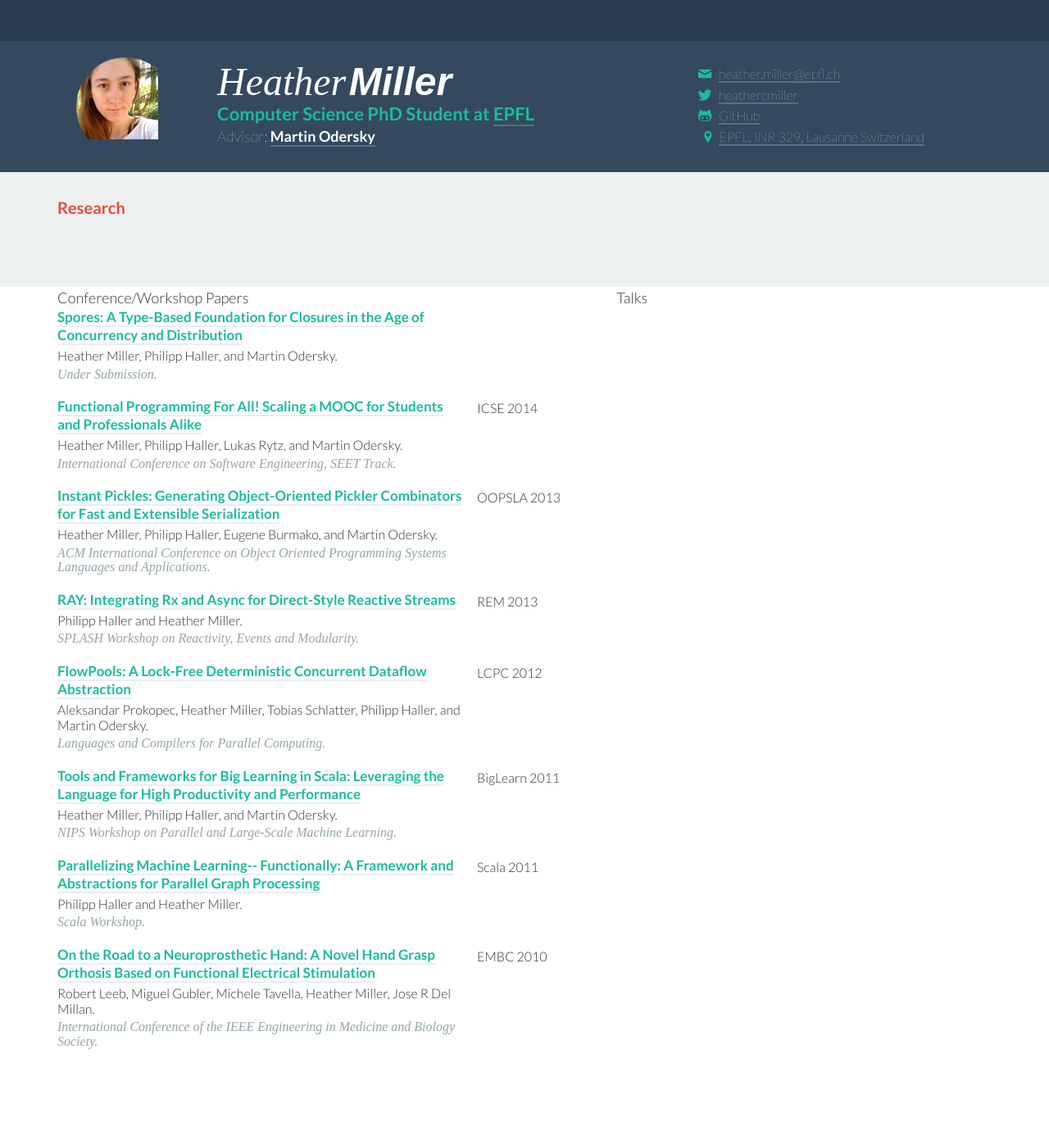
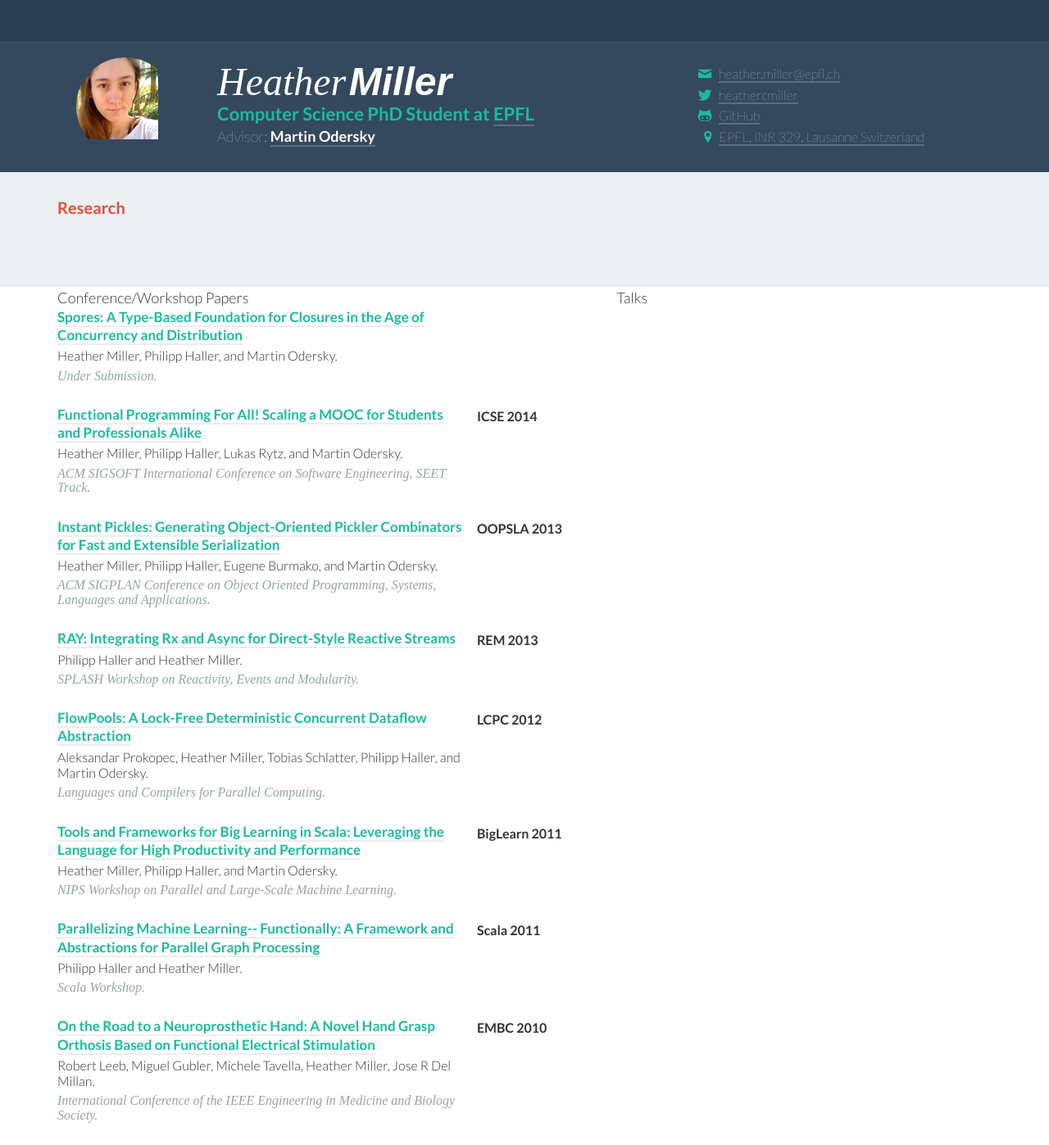
Before and after one commit to heathermiller/wwwheathermiller, a Jekyll site: the page built from test-page-attempt.md, in a window 1280 px wide. Shown: the whole page at 82% size. Built offline with Jekyll 4.4.1, drawn with Linux system fonts in a browser that asks for light colours; a script that is not in the unit is left out; before the commit the page ends 1300 px from its top, so only the background shows below that.

Commit message:
Formatting

```diff
--- a/_includes/conference-papers.html
+++ b/_includes/conference-papers.html
@@ -20,7 +20,7 @@
           </div>
           <div class="abbr col-md-3">
             {% if post.undersubmission %}
-            {% else %}<div class="abbrv">{{ post.abbrv }} {{post.date | date: "%Y"}}</div>
+            {% else %}<div class="abbrv"><b>{{ post.abbrv }} {{post.date | date: "%Y"}}</b></div>
             {% endif %}
           </div>
       </div>
--- a/resources/css/main.css
+++ b/resources/css/main.css
@@ -286,6 +286,7 @@ ul > li {
 .collapsed-entypo > a:link, .collapsed-entypo > a:visited {
   color: #ffffff;
   border: 0;
+  margin-top: 4px;
 }
 
 .about-me {
@@ -307,17 +308,8 @@ ul > li {
   font-weight: bold;
 }
 
-/*.publication > .info > .title,
-.publication > .info > .author,
-.publication > .info > .conference,
-.publication > .info > .location,
-.publication > .info > .note,
-.publication > .abbrv {
-  display: inline;
-}*/
-
 .publication > .info {
-  padding-bottom: 20px;
+  padding-bottom: 28px;
 }
 
 .publication > .info > .title {
@@ -326,15 +318,27 @@ ul > li {
   margin-bottom: 4px;
 }
 
+/*.publication > .info > .title > a:link,
+.publication > .info > .title > a:visited {
+  color: #E74C3C;
+}
+
+.publication > .info > .title > a:hover {
+  color: #1ABC9C;
+}*/
+
 .publication > .info > .author {
   font-size: 16px;
   line-height: 1.2em;
-  margin-bottom: 4px;
+  margin-bottom: 6px;
+  /*color: #2B3E51;*/
+  /*font-weight: 400;*/
 }
 
 
 .abbrv {
   font-size: 16px;
+  /*color: #2B3E51;*/
 }
 
 .note, .conference {
```
Also changed, not shown: README.md (+8 -5 lines), publications/_posts/2013-10-30-oopsla.md (+1 -1 lines), publications/_posts/2014-06-01-icse.md (+1 -1 lines).
